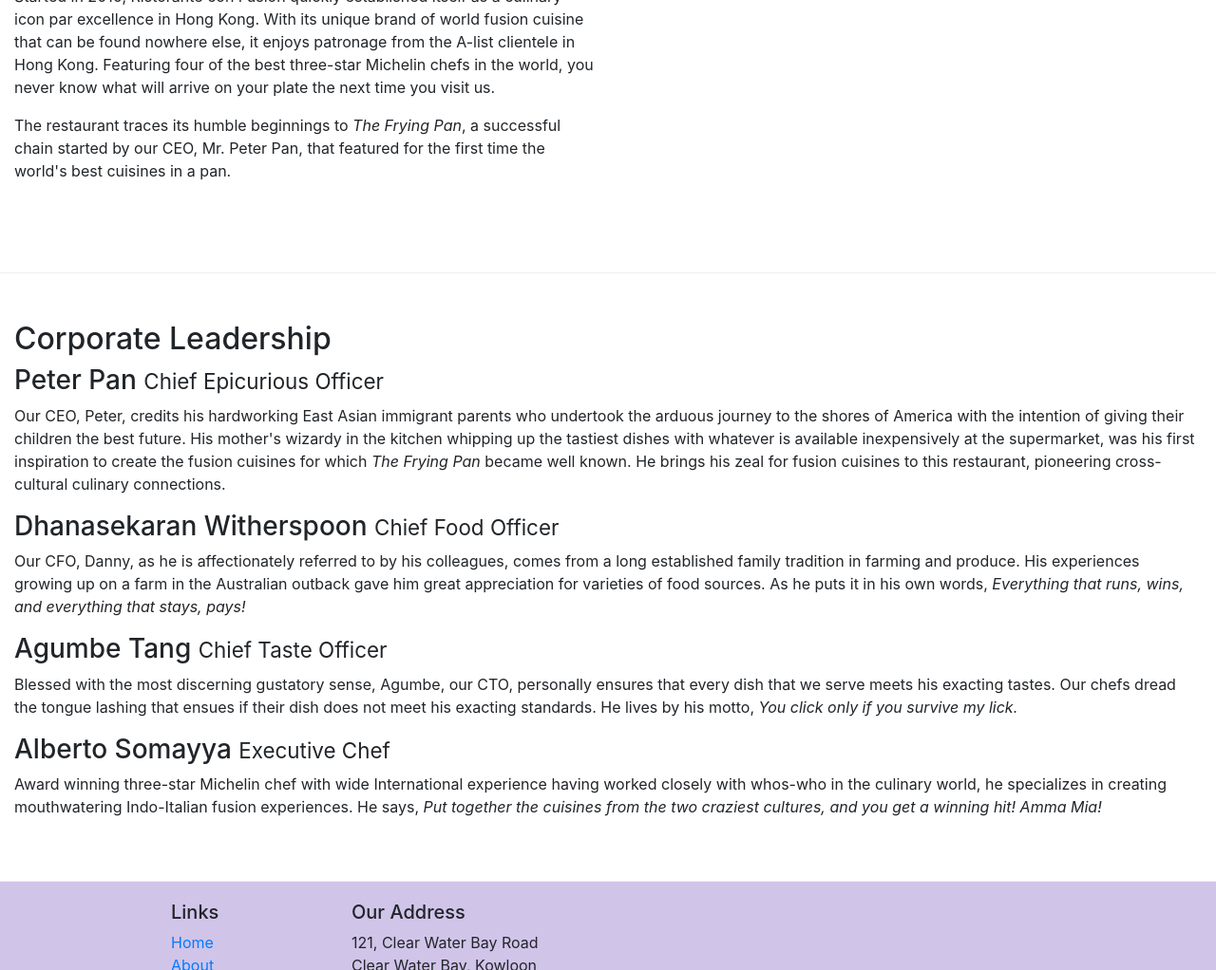
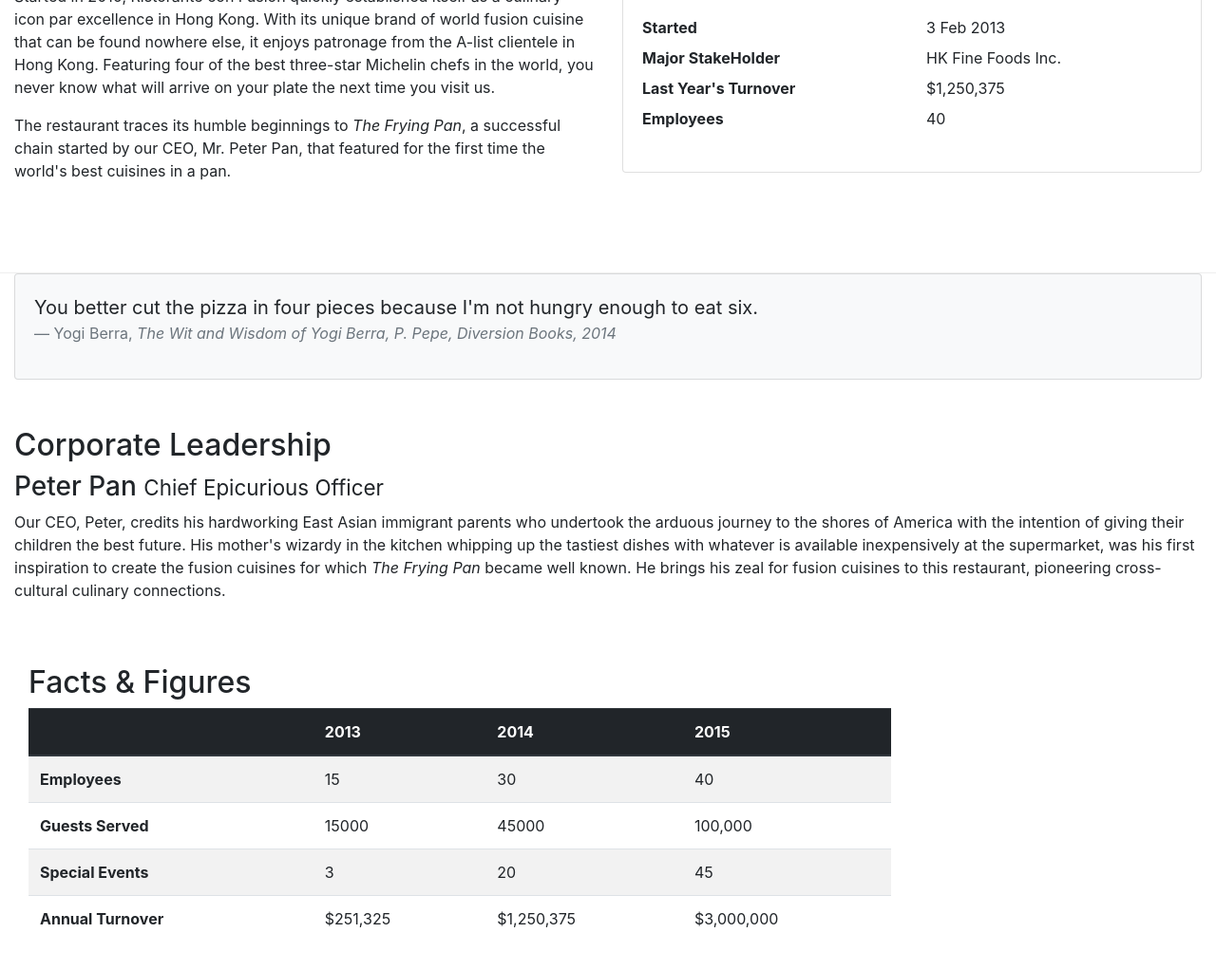
Before and after one commit to Sandcobra/conFusion, a website: page aboutus.html in a window 1280 px wide. Shown: the part 528-1550 px from the top of the page at 95% size. Drawn offline with nearby package versions, Linux system fonts and the light colour scheme.

Commit message:
cards and tables

```diff
--- a/aboutus.html
+++ b/aboutus.html
@@ -108,7 +108,37 @@
             cuisines in a pan.
           </p>
         </div>
-        <div></div>
+        <div class="col-sm">
+          <div class="card">
+            <h3 class="card-header bg-primary text-white">Facts At a Glance</h3>
+            <div class="card-body">
+              <dl class="row">
+                <dt class="col-6">Started</dt>
+                <dd class="col-6">3 Feb 2013</dd>
+                <dt class="col-6">Major StakeHolder</dd>
+                <dd class="col-6">HK Fine Foods Inc.</dd>
+                <dt class="col-6">Last Year's Turnover</dd>
+                <dd class="col-6">$1,250,375</dd>
+                <dt class="col-6">Employees</dd>
+                <dd class="col-6">40</dd>
+              </dl>
+            </div>
+          </div>
+        </div>
+      </div>
+      <div class="col-12">
+        <div class="card card-body bg-light">
+          <blockquote class="blockquote">
+            <p class="mb-0">You better cut the pizza in four pieces
+              because I'm not hungry enough to eat six.
+            </p>
+            <footer class="blockquote-footer">Yogi Berra,
+              <cite title="Source Title">The Wit and Wisdom of Yogi Berra, P. Pepe,
+                Diversion Books, 2014
+              </cite>
+            </footer>
+          </blockquote>
+        </div>
       </div>
 
       <div class="row row-content">
@@ -126,6 +156,51 @@
             fusion cuisines to this restaurant, pioneering cross-cultural
             culinary connections.
           </p>
+          <div class="row row-content">
+            <div class="col-12 col-sm-9">
+              <h2>Facts &amp; Figures</h2>
+              <div class="table-responsive">
+                <table class="table table-striped">
+                  <thead class="thead-dark">
+                    <tr>
+                      <th>&nbsp;</th>
+                      <th>2013</th>
+                      <th>2014</th>
+                      <th>2015</th>
+                    </tr>
+                  </thead>
+                  <tbody>
+                    <tr>
+                      <th>Employees</th>
+                      <td>15</td>
+                      <td>30</td>
+                      <td>40</td>
+                    </tr>
+                    <tr>
+                      <th>Guests Served</th>
+                      <td>15000</td>
+                      <td>45000</td>
+                      <td>100,000</td>
+                    </tr>
+                    <tr>
+                      <th>Special Events</th>
+                      <td>3</td>
+                      <td>20</td>
+                      <td>45</td>
+                    </tr>
+                    <tr>
+                      <th>Annual Turnover</th>
+                      <td>$251,325</td>
+                      <td>$1,250,375</td>
+                      <td>$3,000,000</td>
+                    </tr>
+                  </tbody>
+                  </table>
+              </div>
+            </div>
+            <div class="col-12 col-sm-3"></div>
+
+          </div>
           <h3>Dhanasekaran Witherspoon <small>Chief Food Officer</small></h3>
           <p class="d-none d-sm-block">
             Our CFO, Danny, as he is affectionately referred to by his
```
